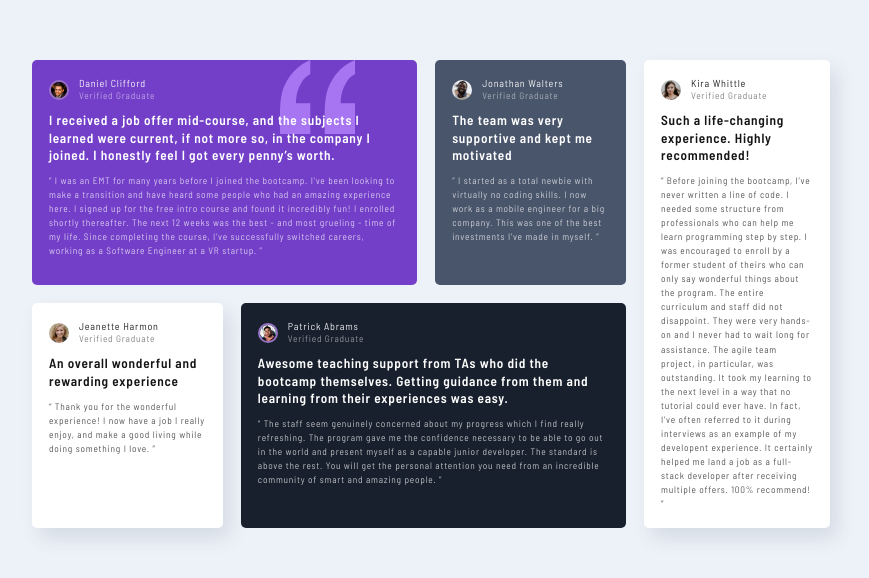
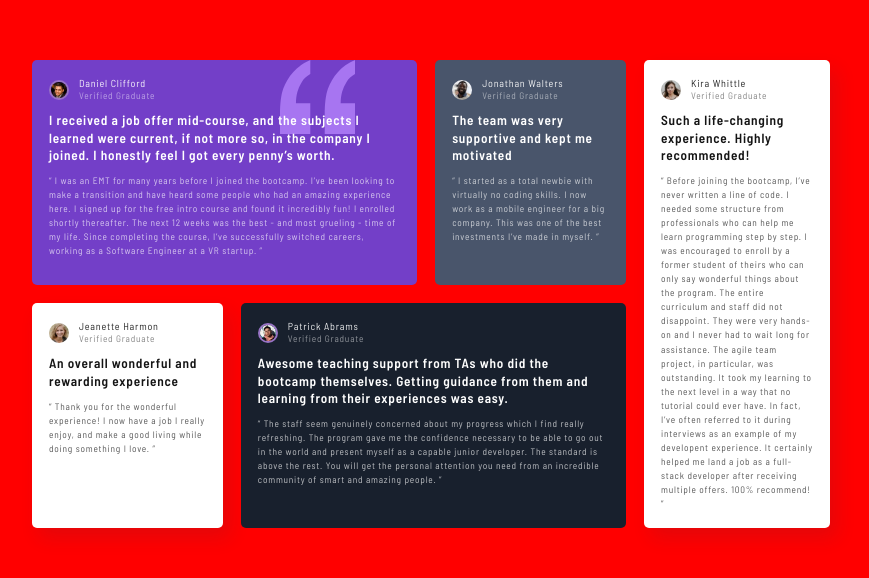
Before and after one commit to WhyPoq/testimonials-challenge, a plain HTML site: page index.html in a window 1280 px wide. Shown: the part 106-684 px from the top of the page, without its empty margins (209-1078 px from the left). Drawn offline with Linux system fonts and the light colour scheme.

Commit message:
test git pages updates

```diff
--- a/style.css
+++ b/style.css
@@ -19,7 +19,7 @@ body{
     margin: 0px;
     padding: 0px;
 
-    background-color: #edf2f8;
+    background-color: red;/* #edf2f8;*/
 
     height: 100%;
     display: flex;
```
